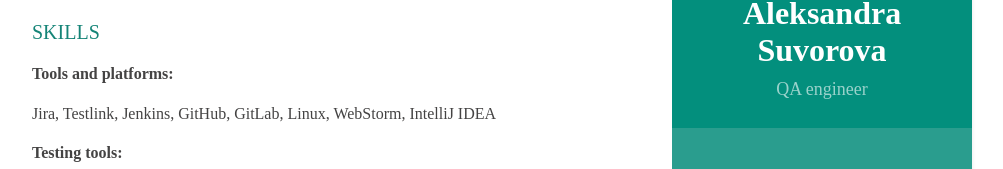
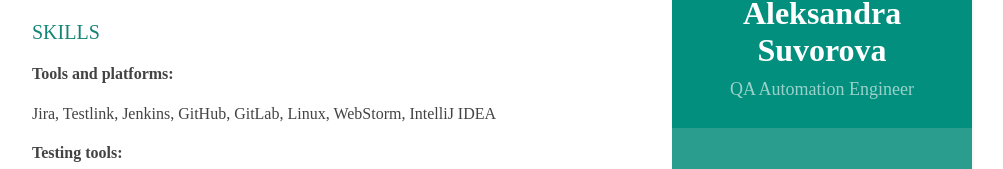
Before and after one commit to Alexandra376/CV_EN, a plain HTML site: page index.html in a window 1280 px wide. Shown: the part 276-445 px from the top of the page, without its empty margins (168-1171 px from the left). Drawn offline with Linux system fonts and the light colour scheme.

Commit message:
refactor: change some information

```diff
--- a/index.html
+++ b/index.html
@@ -15,7 +15,7 @@
       <div class="profile-container">
         <img src="./img/photo-me.png" style="width: 100%" height="100%" alt="profile picture">
         <h1 class="name">Aleksandra Suvorova</h1>
-        <h3 class="tagline">QA engineer</h3>
+        <h3 class="tagline">QA Automation Engineer</h3>
       </div>
       <div class="contact-container container-block">
         <ul class="list-unstyled contact-list">
```
Also changed, not shown: 1 other file.
